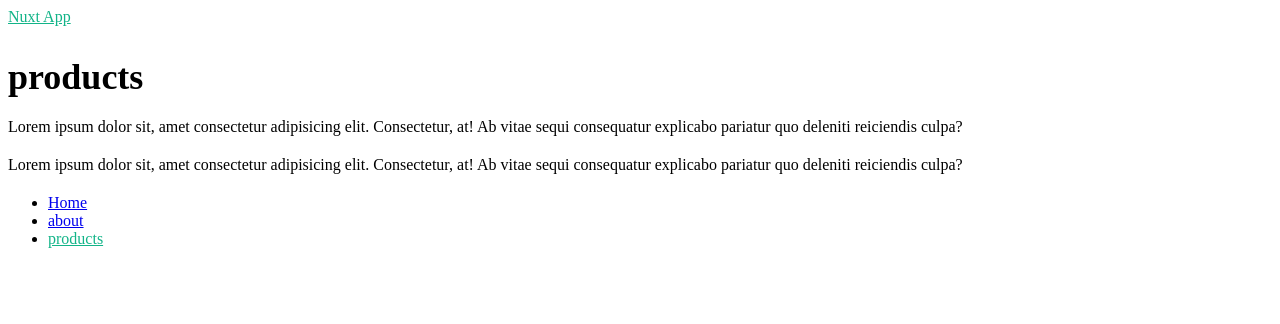
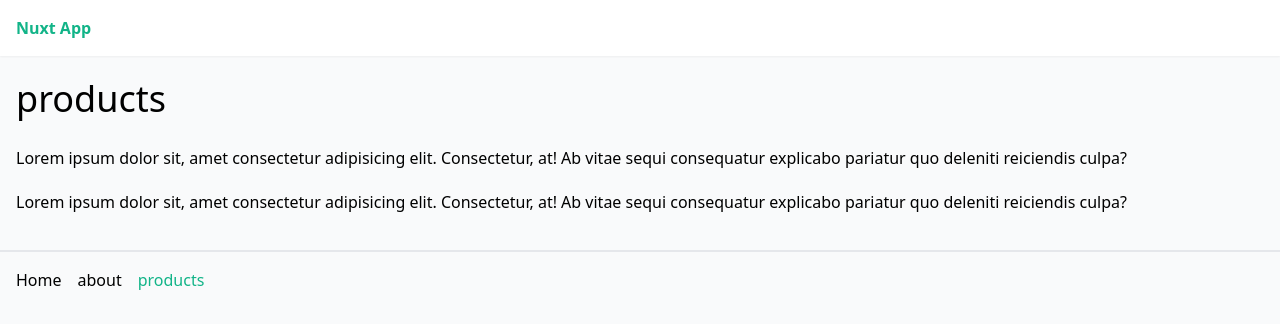
Before and after one commit to Faezeh-khd/nuxt-app, a Nuxt app: page /products in a window 1280 px wide. Shown: the top 324 px of the page. Built offline with nearby package versions, Linux system fonts and the light colour scheme.

Commit message:
adding tailwind

```diff
--- /dev/null
+++ b/assets/css/tailwind.css
@@ -0,0 +1,15 @@
+@tailwind base;
+@tailwind components;
+@tailwind utilities;
+
+body {
+    @apply bg-gray-50;
+}
+
+@layer components {
+    .btn {
+        @apply bg-[#12b488] text-white px-3 py-2 rounded-md text-sm text-white;
+    }
+
+
+}
--- a/layouts/default.vue
+++ b/layouts/default.vue
@@ -1,9 +1,9 @@
 <template>
   <div>
-    <header>
-      <nav>
-        <NuxtLink to="/">Nuxt App</NuxtLink>
-        <ul>
+    <header class="shadow-sm bg-white">
+      <nav class="container mx-auto p-4 flex justify-between">
+        <NuxtLink to="/" class="font-bold">Nuxt App</NuxtLink>
+        <ul class="flex gap-4">
           <li>
             <NuxtLink to="/">Home</NuxtLink>
           </li>
@@ -11,14 +11,14 @@
             <NuxtLink to="/about">about</NuxtLink>
           </li>
           <li>
-            <NuxtLink to="/products">products</NuxtLink>
+            <NuxtLink to="/products" class="btn">products</NuxtLink>
           </li>
         </ul>
       </nav>
     </header>
 
     <!-- output the page content -->
-    <div>
+    <div class="container mx-auto p-4">
       <slot />
     </div>
   </div>
--- a/layouts/products.vue
+++ b/layouts/products.vue
@@ -1,18 +1,18 @@
 <template>
   <div>
-    <header>
-      <nav>
-        <NuxtLink to="/products">Nuxt App</NuxtLink>
+    <header class="shadow-sm bg-white">
+      <nav class="container mx-auto p-4 ">
+        <NuxtLink to="/products" class="font-bold">Nuxt App</NuxtLink>
       </nav>
     </header>
 
     <!-- output the page content -->
-    <div>
+    <div class="container mx-auto p-4">
       <slot />
     </div>
 
-    <footer>
-      <ul>
+    <footer class="container flex mx-auto p-4 justify-between border-t-2">
+        <ul class="flex gap-4">
           <li>
             <NuxtLink to="/">Home</NuxtLink>
           </li>
--- a/nuxt.config.ts
+++ b/nuxt.config.ts
@@ -1,5 +1,6 @@
 // https://nuxt.com/docs/api/configuration/nuxt-config
 export default defineNuxtConfig({
-  compatibilityDate: '2024-04-03',
-  devtools: { enabled: true }
-})
+  compatibilityDate: "2024-04-03",
+  devtools: { enabled: true },
+  modules: ["@nuxtjs/tailwindcss"],
+});
--- a/package.json
+++ b/package.json
@@ -12,5 +12,8 @@
   "dependencies": {
     "nuxt": "^3.12.4",
     "vue": "latest"
+  },
+  "devDependencies": {
+    "@nuxtjs/tailwindcss": "^6.12.1"
   }
 }
```
Also changed, not shown: 1 other file (tests, documents, lock files or other folders). Lines whose indentation alone changed are shown as unchanged.
